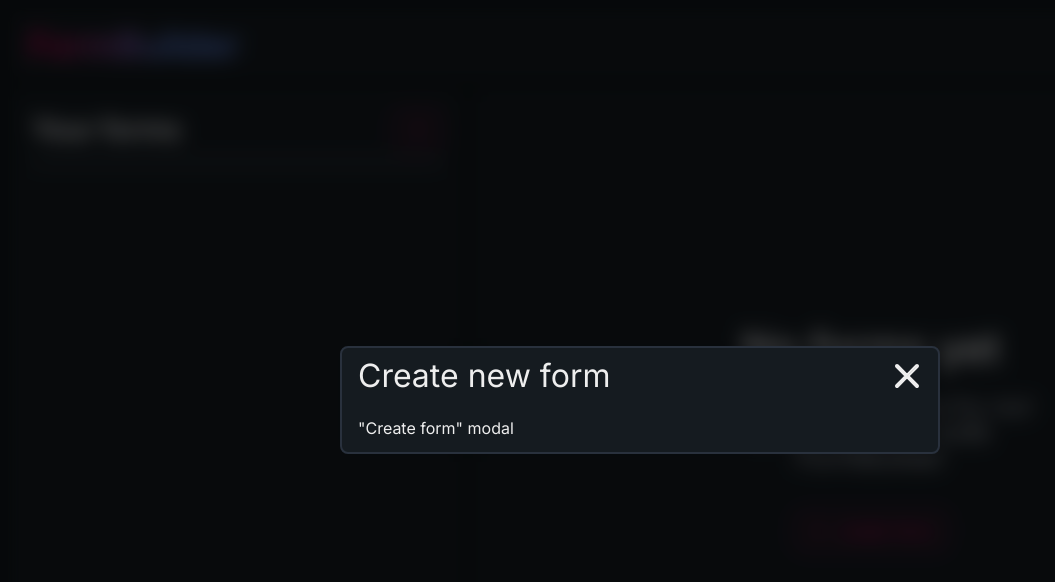
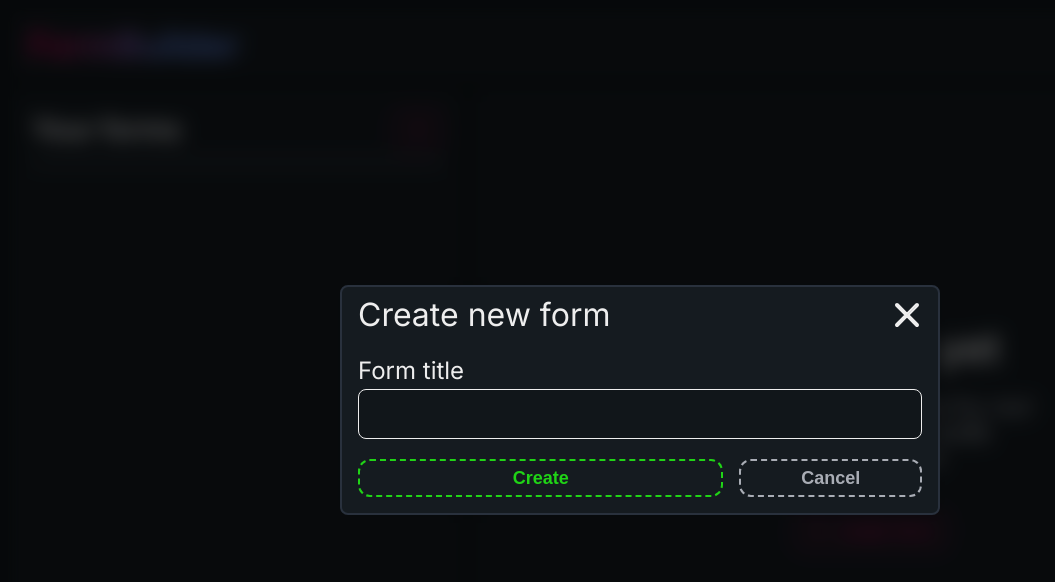
Before and after one commit to abrikosechek/form-builder, a React (Vite) app: page / in a window 1280 px wide. Both pictures are taken after a click on the button 418 px from the left and 129 px from the top of the page. Shown: the top 582 px of the page, without its empty margins (0-1055 px from the left). Built offline with nearby package versions, Linux system fonts and the light colour scheme.

Commit message:
CreateFormModel layout

```diff
--- /dev/null
+++ b/src/modals/CreateForm/CreateForm.module.scss
@@ -0,0 +1,6 @@
+.buttons {
+  display: grid;
+  grid-template-columns: 2fr 1fr;
+  gap: 16px;
+  margin-top: 20px;
+}
--- /dev/null
+++ b/src/modals/CreateForm/CreateForm.tsx
@@ -0,0 +1,25 @@
+import styles from './CreateForm.module.scss'
+import { Button, Input } from '@/shared/ui'
+import { Modal } from '@/shared/ui/Modal/ui/Modal'
+import { useState } from 'react'
+
+export const CreateFormModal = () => {
+  const [inputValue, setInputValue] = useState('')
+
+  return (
+    <Modal title="Create new form">
+      <Input
+        value={inputValue}
+        onChange={(e) => setInputValue(e.target.value)}
+        placeholder="Form title"
+      />
+
+      <div className={styles.buttons}>
+        <Button color="success" wide>
+          Create
+        </Button>
+        <Button color="grey" wide>Cancel</Button>
+      </div>
+    </Modal>
+  )
+}
--- a/src/modals/CreateForm/index.tsx
+++ b/src/modals/CreateForm/index.tsx
@@ -1,9 +1 @@
-import { Modal } from '@/shared/ui/Modal/ui/Modal'
-
-export const CreateFormModal = () => {
-  return (
-    <Modal title="Create new form">
-      <p>"Create form" modal</p>
-    </Modal>
-  )
-}
+export { CreateFormModal } from './CreateForm'
```
